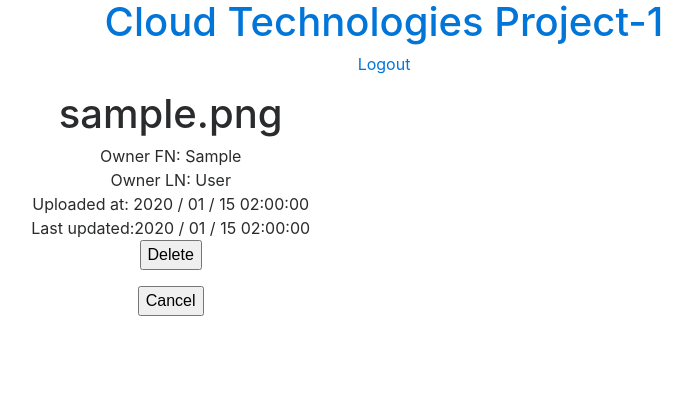
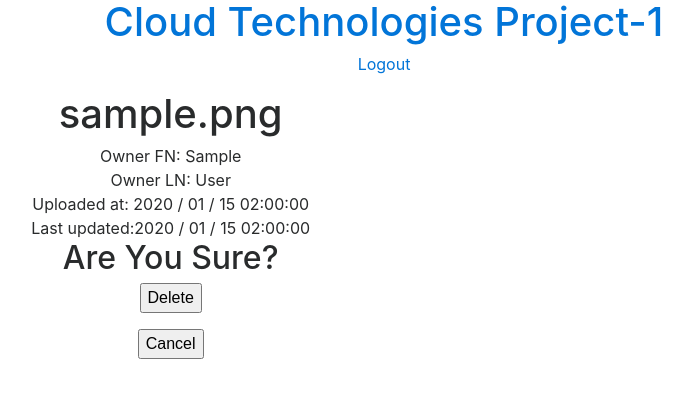
Before and after one commit to Wayne122/CMPE281_Project1, a Django app: page /delete_file/00000000-0000-0000-0000-000000000001/ in a window 1280 px wide. Shown: the top 398 px of the page, without its empty margins (256-948 px from the left). Run offline with Django 3.2, Linux system fonts and the light colour scheme; a user stored in the database is signed in; tables that the repository leaves empty hold one stand-in row (values such as "Sample post"); some libraries are stand-ins or nearby versions.

Commit message:
Add confirmation message

```diff
--- a/s3objects/templates/s3objects/delete.html
+++ b/s3objects/templates/s3objects/delete.html
@@ -9,6 +9,7 @@
             <div class="ownerln">Owner LN: {{ sel_file.owner.last_name }}</div>
             <div class="uploadtime">Uploaded at: {{ sel_file.uploadTime|date:'Y / m / d  H:i:s' }}</div>
             <div class="updatetime">Last updated:{{ sel_file.updateTime|date:'Y / m / d  H:i:s' }}</div>
+            <h2 class="deletion-comfirm">Are You Sure?</h2>
             <input type="submit", value="Delete" />
         </form>
         <form class="text-center" action="{% url 'home' %}">
```
